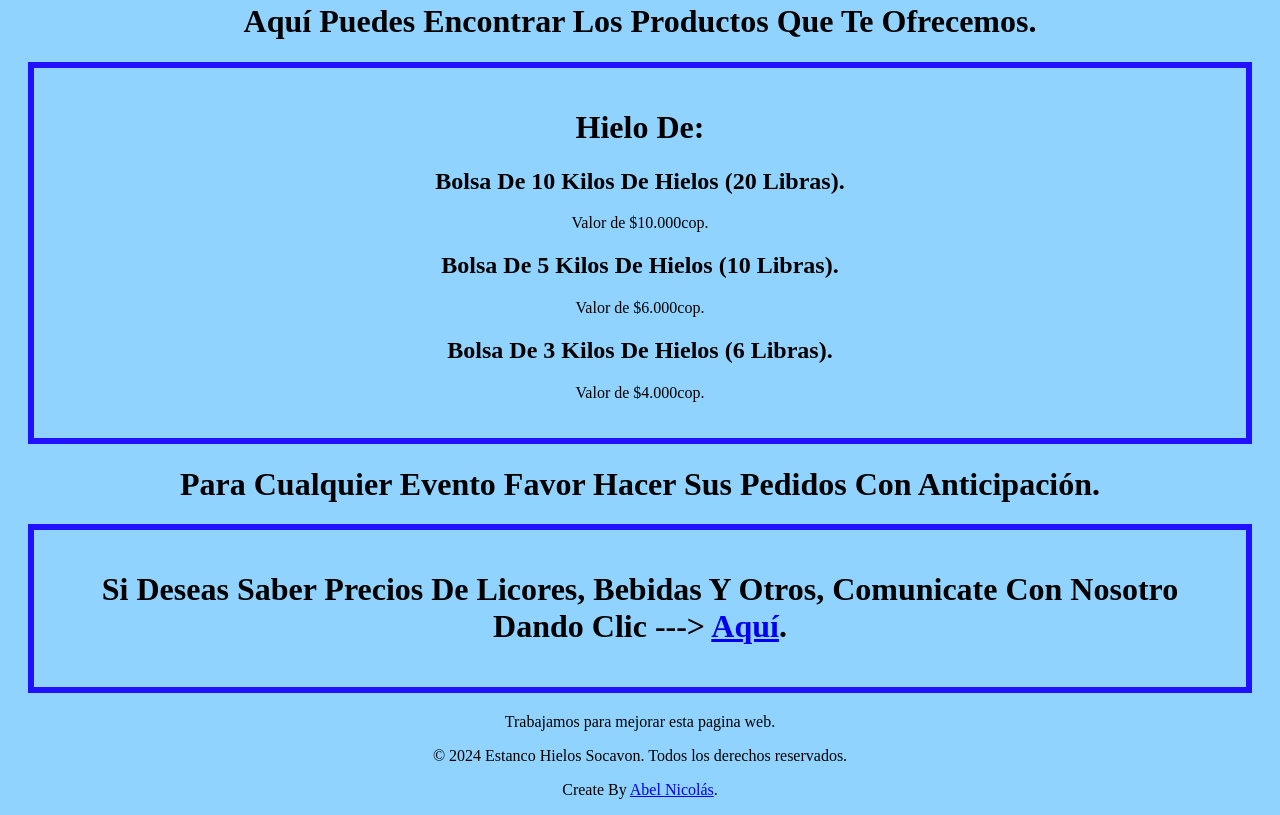
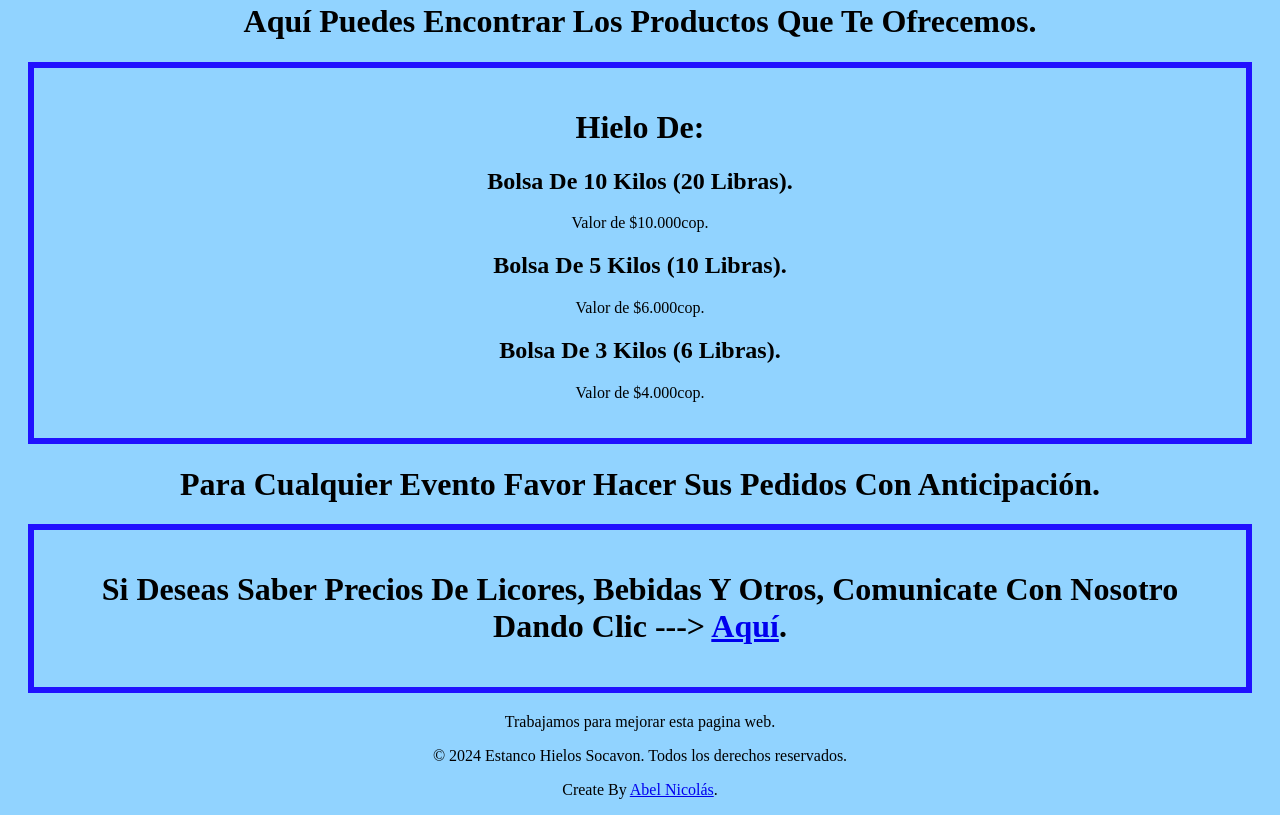
Before and after one commit to EstancoSocavon/EstancoSocav-n.github.io, a plain HTML site: page index.html in a window 1280 px wide. Shown: the part 1439-2254 px from the top of the page. Drawn offline with Linux system fonts and the light colour scheme.

Commit message:
index.html

```diff
--- a/index.html
+++ b/index.html
@@ -59,11 +59,11 @@
 
     <div class="menu-item">
         <h1>Hielo De:</h1>
-        <h2>Bolsa De 10 Kilos De Hielos (20 Libras).</h2>
+        <h2>Bolsa De 10 Kilos (20 Libras).</h2>
         <p>Valor de $10.000cop.</p>
-        <h2>Bolsa De 5 Kilos De Hielos (10 Libras).</h2>
+        <h2>Bolsa De 5 Kilos (10 Libras).</h2>
         <p>Valor de $6.000cop.</p>
-        <h2>Bolsa De 3 Kilos De Hielos (6 Libras).</h2>
+        <h2>Bolsa De 3 Kilos (6 Libras).</h2>
         <p>Valor de $4.000cop.</p>
     </div>
 
```
